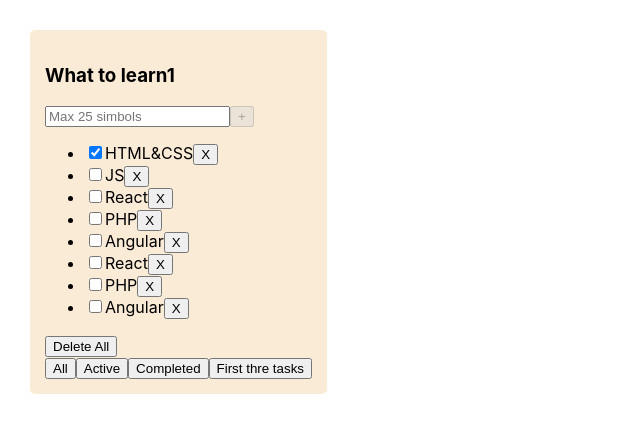
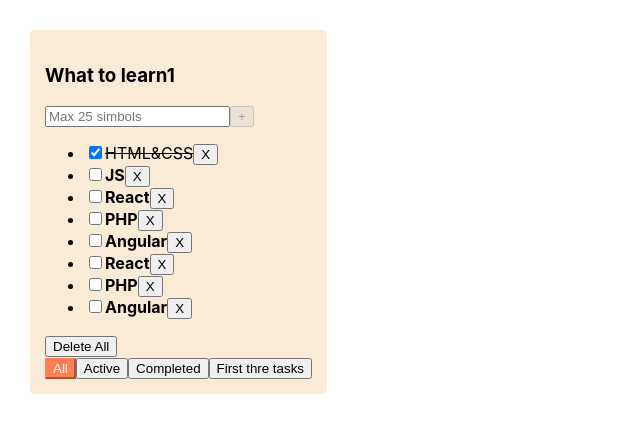
Before and after one commit to DmitriyBarhonov/todoListIncub, a React (Create React App) app: page / in a window 1280 px wide. Shown: the top 432 px of the page, without its empty margins (0-640 px from the left). Built offline with nearby package versions, Linux system fonts and the light colour scheme.

Commit message:
work_className

```diff
--- a/src/App.css
+++ b/src/App.css
@@ -13,3 +13,19 @@
   border-radius: 5px;
   padding: 15px;
 }
+
+.task{
+  font-weight: bold;
+}
+
+.task_not_is_done{
+  font-weight: normal;
+  text-decoration: line-through;
+}
+
+.filter_btn_active{
+  background-color: coral;
+  color: white;
+  border-color: coral;
+
+}
--- a/src/App.tsx
+++ b/src/App.tsx
@@ -44,17 +44,19 @@
     const taksWhatIWantToSee = (tasksList: Array<TaskType>, filterValue: FliterValuesType) => {
         switch (filterValue) {
             case "active":
-                return tasks_1.filter(t => t.isDone === false)
+                return tasksList.filter(t => t.isDone === false)
             case "completed":
-                return tasks_1.filter(t => t.isDone === true)
+                return tasksList.filter(t => t.isDone === true)
             case "firstThre":
-                return tasks_1.slice(0, 3)
+                return tasksList.slice(0, 3)
             default:
-                return tasks_1
+                return tasksList
         }
     }
 
-
+    const changeTaskStatus = (taskId: string, newIsDoneValue: boolean) => {
+        setTasks(tasks_1.map(t => t.id === taskId ? { ...t, isDone: newIsDoneValue } : t))
+    }
 
     const newTasksFilter = taksWhatIWantToSee(tasks_1, filter)
 
@@ -64,7 +66,14 @@
     return (
         <div className="App">
 
-            <TodoList addTask={addTask} deleteAllTasks={deleteAllTasks} changeFilter={changeFilter} removeTask={removeTask} tasks={newTasksFilter} title={title1} />
+            <TodoList filter={filter}
+                changeTaskStatus={changeTaskStatus}
+                addTask={addTask}
+                deleteAllTasks={deleteAllTasks}
+                changeFilter={changeFilter}
+                removeTask={removeTask}
+                tasks={newTasksFilter}
+                title={title1} />
         </div>
     );
 }
--- a/src/todo.tsx
+++ b/src/todo.tsx
@@ -4,7 +4,7 @@
 import { FliterValuesType } from './App';
 import { v1 } from 'uuid';
 import { ChangeEvent, KeyboardEvent } from 'react';
-import { log } from 'console';
+
 
 type TodoListPropsType = {
     title: string
@@ -13,6 +13,8 @@
     changeFilter: (filterValue: FliterValuesType) => void
     deleteAllTasks: () => void
     addTask: (title: string) => void
+    changeTaskStatus: (id: string, newIsDoneValue: boolean) => void
+    filter: any
 }
 
 export type TaskType = {
@@ -28,6 +30,7 @@
 const TodoList: FC<TodoListPropsType> = (props) => {
 
     const [title, setTitle] = useState('')
+    const [error, setError] = useState<boolean>(false)
 
     const setTitleHeadler = (e: ChangeEvent<HTMLInputElement>) => {
         setTitle(e.currentTarget.value)
@@ -35,21 +38,29 @@
     }
 
     const tasckHeandler = () => {
-        props.addTask(title)
+        const trimedTitle = title.trim()
+        if(trimedTitle) props.addTask(title)
         setTitle('')
     }
     const titleMaxLength = 25
     const istitleLengthTooLong: boolean = title.length > titleMaxLength
     const isAddBtnDisabled: boolean = title.length === 0 || title.length > titleMaxLength
-    const handlerCreactor = (filter: FliterValuesType)=> () => props.changeFilter(filter)
-    const AddTaskOnKey = (e: KeyboardEvent<HTMLInputElement>)=> e.key === "Enter" && !isAddBtnDisabled && tasckHeandler()
+    const handlerCreactor = (filter: FliterValuesType) => () => props.changeFilter(filter)
+    const AddTaskOnKey = (e: KeyboardEvent<HTMLInputElement>) => e.key === "Enter" && !isAddBtnDisabled && tasckHeandler()
 
-    const tasksJSXElement: any = props.tasks.map((t: TaskType, index): JSX.Element => {
+
+
+    const tasksJSXElement: Array<JSX.Element> = props.tasks.map((t: TaskType, index): JSX.Element => {
+        const removeTask = () => props.removeTask(t.id)
+        const taskClasses = t.isDone ? "task_not_is_done" : "task"
+        const changeTasks = (e: ChangeEvent<HTMLInputElement>) => {
+            props.changeTaskStatus(t.id, e.currentTarget.checked)
+        }
         return (
-            <li key={index}>
-                <input type="checkbox" checked={t.isDone} />
+            <li className={taskClasses} key={index}>
+                <input onChange={changeTasks} type="checkbox" checked={t.isDone} />
                 <span>{t.title}</span>
-                <button onClick={() => props.removeTask(t.id)}>X</button>
+                <button onClick={removeTask}>X</button>
             </li>
         )
     })
@@ -64,7 +75,7 @@
                 <h3>{props.title}</h3>
                 <div>
                     <input onKeyDown={AddTaskOnKey} placeholder='Max 25 simbols' value={title} onChange={setTitleHeadler} />
-                    <button  disabled={isAddBtnDisabled} onClick={tasckHeandler}>+</button>
+                    <button disabled={isAddBtnDisabled} onClick={tasckHeandler}>+</button>
                     {istitleLengthTooLong && <div>Title is too long</div>}
                 </div>
                 <ul>
@@ -74,10 +85,10 @@
 
                 <div>
                     <div><button onClick={props.deleteAllTasks}>Delete All</button></div>
-                    <button onClick={handlerCreactor("all")}>All</button>
-                    <button onClick={handlerCreactor("active")}>Active</button>
-                    <button onClick={handlerCreactor("completed")}>Completed</button>
-                    <button onClick={handlerCreactor("firstThre")}>First thre tasks</button>
+                    <button className={props.filter === "all" ? "filter_btn_active" : ""} onClick={handlerCreactor("all")}>All</button>
+                    <button className={props.filter === "active" ? "filter_btn_active" : ""} onClick={handlerCreactor("active")}>Active</button>
+                    <button className={props.filter === "completed" ? "filter_btn_active" : ""} onClick={handlerCreactor("completed")}>Completed</button>
+                    <button className={props.filter === "firstThre" ? "filter_btn_active" : ""} onClick={handlerCreactor("firstThre")}>First thre tasks</button>
                 </div>
             </div>
         </>
```
